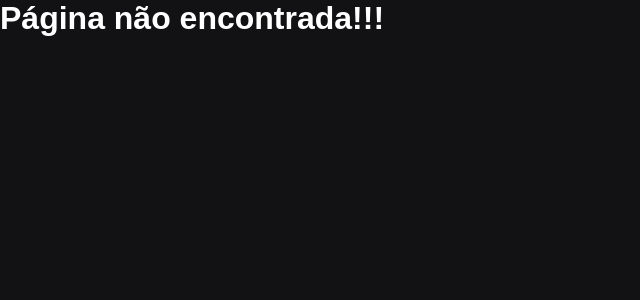
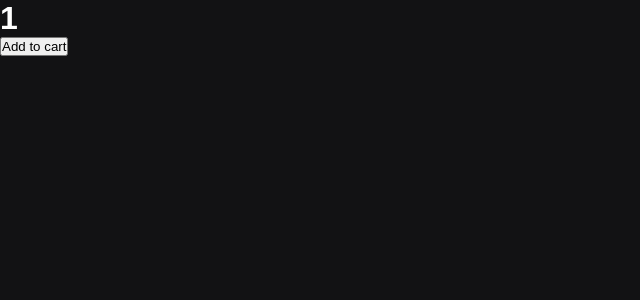
Before and after one commit to ArmandoAAJ/NextJS, a Next.js app: page /catalog/products/1 in a window 1280 px wide. Before the commit this address had no page. Shown: the top 300 px of the page, without its empty margins (0-640 px from the left). Built offline with nearby package versions, Linux system fonts and the light colour scheme.

Commit message:
--Fixx
Lazy load components

```diff
--- /dev/null
+++ b/src/components/AddToCartModal.tsx
@@ -0,0 +1,7 @@
+import React from 'react';
+
+const AddToCartModal: React.FC = () => {
+  return <div><p>iudhiaushdiuashdiuahduis</p></div>
+}
+
+export default AddToCartModal;
--- /dev/null
+++ b/src/pages/catalog/products/[slug].tsx
@@ -0,0 +1,37 @@
+import { Router, useRouter } from "next/router";
+import dynamic from 'next/dynamic';
+import { useState } from "react";
+
+
+const AddToCartModal = dynamic(
+  ()=> import('../../../components/AddToCartModal'),
+  {loading:
+    () => <p>Carregando...</p>,
+    // ssr: false faz com que o componente nunca seja renderizado pelo servidor
+    // ele aguardar para renderizar no lado do cliente, usamos quando precisa alguma
+    //variavel global do Brwoser por exemplo
+
+  }
+)
+
+export default function Product(){
+  const router = useRouter();
+  const [isAddToCartModalVisible, setIsAddToCartModalVisible] = useState(false);
+
+  function handleToCart(){
+    setIsAddToCartModalVisible(true);
+  }
+  return(
+    <div>
+      <h1>{router.query.slug}</h1>
+
+      <button   onClick={handleToCart}>
+        Add to cart
+      </button>
+
+      {isAddToCartModalVisible &&
+        <AddToCartModal />
+      }
+    </div>
+  )
+}
```
